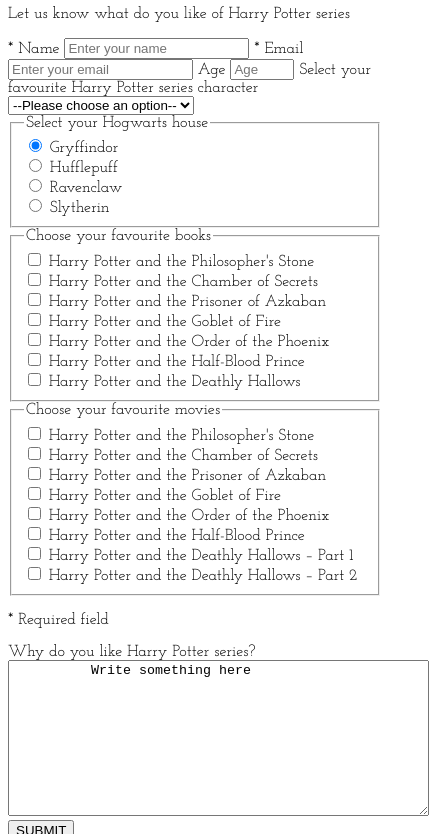
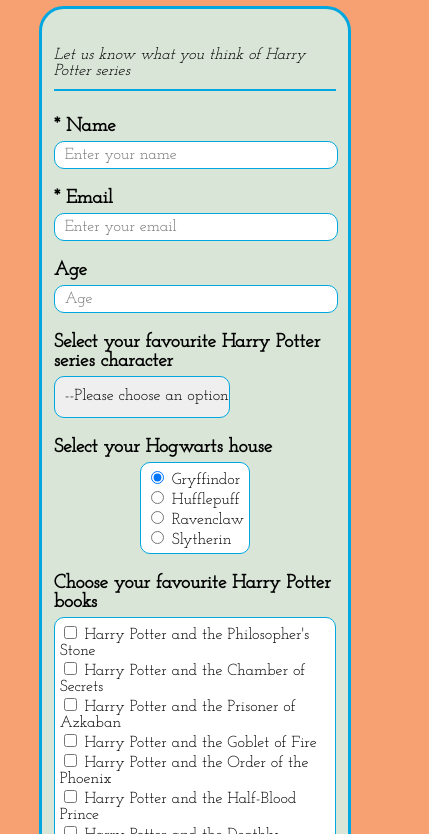
Before and after one commit to crisbnk/survey-form, a website: page index.html in a window 390 px wide. Shown: the part 75-909 px from the top of the page, 429 px wide, since content can reach past the window. Drawn offline with Linux system fonts and the light colour scheme; a web font is replaced by a local one.

Commit message:
Made form responsive. All tests passed.

```diff
--- a/index.html
+++ b/index.html
@@ -10,34 +10,41 @@
     <link rel="stylesheet" href="style.css">
   </head>
   <body>
+    <div class="wrapper">
       <header>
         <h1 id="title">SURVEY FORM</h1>
       </header>
       <main>
         <p id="description">
-        Let us know what do you like of Harry Potter series
+          Let us know what you think of Harry Potter series
         </p>
         <form id="survey-form">
-        <label id="name-label" for="name">
+          <div class="user-field">
+            <label id="name-label" class="text-description" for="name">
               <span class="required">*</span> Name
             </label>
             <input id="name" type="text" name="name" value=""
             placeholder="Enter your name" required>
-        <!-- need email validation with error -->
-        <label id="email-label" for="email">
+          </div>
+          <div class="user-field">
+            <label id="email-label" class="text-description" for="email">
               <span class="required">*</span> Email
             </label>
             <input id="email" type="email" name="email" value=""
             placeholder="Enter your email" required>
-        <!-- need number validation with error -->
-        <label id="number-label" for="number">
+          </div>
+          <div class="user-field">
+            <label id="number-label" class="text-description" for="number">
               Age
             </label>
             <input id="number" type="number" name="number" value=""
             min="0" max="150" placeholder="Age">
-        <label id="dropdown-label" for="dropdown">
+          </div>
+          <div class="user-field">
+            <label id="dropdown-label" class="text-description" for="dropdown">
               Select your favourite Harry Potter series character
             </label>
+            <div class="selectdiv">
               <select id="dropdown">
                 <option value="">--Please choose an option--</option>
                 <option value="harry">Harry Potter</option>
@@ -51,27 +58,42 @@
                 <option value="ginny">Ginny Weasley</option>
                 <option value="other">Other</option>
               </select>
-        <fieldset>
-          <legend>Select your Hogwarts house</legend>
+            </div>
+          </div>
+          <fieldset class="user-field">
+            <legend>Select your favourite Hogwarts house</legend>
+            <label class="text-description" for="houses">
+              Select your Hogwarts house
+            </label>
+            <div id="houses" class="selection-wrapper">
               <div>
-            <input type="radio" id="gryffindor" value="gryffindor" name="house" checked />
+                <input type="radio" id="gryffindor"
+                  value="gryffindor" name="house" checked />
                 <label for="gryffindor">Gryffindor</label>
               </div>
               <div>
-            <input type="radio" id="hufflepuff" value="hufflepuff" name="house" />
+                <input type="radio" id="hufflepuff"
+                value="hufflepuff" name="house" />
                 <label for="hufflepuff">Hufflepuff</label>
               </div>
               <div>
-            <input type="radio" id="ravenclaw" value="ravenclaw" name="house" />
+                <input type="radio" id="ravenclaw"
+                value="ravenclaw" name="house" />
                 <label for="ravenclaw">Ravenclaw</label>
               </div>
               <div>
-            <input type="radio" id="slytherin" value="slytherin" name="house" />
+                <input type="radio" id="slytherin"
+                value="slytherin" name="house" />
                 <label for="slytherin">Slytherin</label>
               </div>
+            </div>
           </fieldset>
-        <fieldset>
-          <legend>Choose your favourite books</legend>
+          <fieldset class="user-field">
+            <legend>Choose your favourite Harry Potter books</legend>
+            <label class="text-description" for="books">
+              Choose your favourite Harry Potter books
+            </label>
+            <div id="books" class="selection-wrapper">
               <div>
                 <input type="checkbox" id="philosopher" name="book"
                 value="philosopher" />
@@ -121,9 +143,14 @@
                   Harry Potter and the Deathly Hallows
                 </label>
               </div>
+            </div>
           </fieldset>
-        <fieldset>
-          <legend>Choose your favourite movies</legend>
+          <fieldset class="user-field">
+            <legend>Choose your favourite Harry Potter movies</legend>
+            <label class="text-description" for="movies">
+              Choose your favourite Harry Potter movies
+            </label>
+            <div id="movies" class="selection-wrapper">
               <div>
                 <input type="checkbox" id="m-philosopher" name="movie"
                 value="m-philosopher" />
@@ -180,18 +207,26 @@
                   Harry Potter and the Deathly Hallows – Part 2
                 </label>
               </div>
+            </div>
           </fieldset>
+          <div class="user-field">
+            <label class="text-description" for="textarea">
+              Why do you like Harry Potter series?
+            </label>
+            <textarea id="textarea"
+              name="textarea" rows="10" cols="50"
+              placeholder="I like Harry Potter series because..."></textarea>
+          </div>
+          <div class="button-wrapper">
+            <button id="submit" type="submit" name="submit">SUBMIT</button>
+          </div>
           <p><span class="required">*</span> Required field</p>
-        <label for="textarea">Why do you like Harry Potter series?</label>
-        <textarea id="textarea" name="textarea" rows="10" cols="50">
-          Write something here
-        </textarea>
-        <button id="submit" type="submit" name="submit">SUBMIT</button>
         </form>
       </main>
       <footer>
-      <p>2018 CRISBNK</p>
+        <p>2018 - CRISBNK</p>
       </footer>
+    </div>
     <script
       type="text/javascript"
       src="https://cdn.freecodecamp.org/testable-projects-fcc/v1/bundle.js">
--- a/style.css
+++ b/style.css
@@ -1,11 +1,158 @@
+:root {
+  --main-bg-color: #f7a072;
+  --secondary-bg-color: #d9e5d6;
+  --main-font-size: 16px;
+  --main-font-color: #000000;
+  --main-border-color: #00a7e1;
+}
+
 body {
   font-family: 'Josefin Slab', serif;
+  font-size: var(--main-font-size);
+  color: var(--main-font-color);
+  background-color: var(--main-bg-color);
+  margin: 0px;
+  padding: 0px;
+}
+
+.wrapper {
+  margin: 0px;
+  padding: 0px;
+}
+
+header {
+  text-align: center;
+}
+
+main {
+  margin: 0px 10%;
+  padding: 3%;
+  background-color: var(--secondary-bg-color);
+  border: 3px solid var(--main-border-color);
+  border-radius: 25px;
+}
+
+footer {
+  text-align: center;
+  background-color: brown:
 }
 
 h1 {
   font-family: 'Fredericka the Great', cursive;
 }
 
-header {
-  text-align: center;
+#description {
+  border-bottom: 2px solid var(--main-border-color);
+  padding: 10px 0;
+  font-style: italic;
 }
+
+form {
+  display: flex;
+  flex-direction: column;
+}
+
+form .user-field {
+  display: flex;
+  flex-direction: row;
+  justify-content: flex-start;
+  align-items: center;
+  margin: 10px 0;
+}
+
+form div.user-field input,
+form div.user-field div.selectdiv select#dropdown,
+form div.user-field textarea {
+  height: 30px;
+  border-radius: 10px;
+  border: 1px solid var(--main-border-color);
+  padding: 5px 0px;
+  font-family: 'Josefin Slab', serif;
+  font-size: var(--main-font-size);
+  width: 100%;
+  text-indent: 10px;
+}
+
+form div.user-field div.selectdiv select#dropdown {
+  height: 42px;
+}
+
+.selectdiv select {
+  -webkit-appearance: none;
+  -moz-appearance: none;
+  appearance: none;
+}
+
+form div.user-field textarea {
+  height: 142px;
+}
+
+form .text-description {
+  font-size: 1.2rem;
+  font-weight: bold;
+}
+
+form .user-field label {
+  flex-basis: 30%;
+  margin-bottom: 5px;
+}
+
+form div.user-field input,
+form div.user-field div.selectdiv,
+form div.user-field textarea,
+form .user-field .selection-wrapper {
+  flex-basis: 70%;
+}
+
+form fieldset {
+  border: none;
+  padding: 0px;
+  margin-left: 0px;
+  display: flex;
+  flex-direction: row;
+}
+
+fieldset legend {
+  position:absolute;
+  left: -5000px;
+}
+
+form .selection-wrapper {
+  background-color: #ffffff;
+  border: 1px solid var(--main-border-color);
+  border-radius: 10px;
+  padding: 5px;
+}
+
+form .button-wrapper {
+  display: flex;
+  flex-direction: column;
+  align-items: center;
+  border-top: 2px solid var(--main-border-color);
+  margin: 10px 0;
+}
+
+form button#submit {
+  margin: 10px 0;
+  width: 30%;
+  height: 42px;
+  background: var(--main-border-color);
+  border: 3px solid var(--main-border-color);
+  border-radius: 10px;
+  font-weight: bold;
+}
+
+@media (max-width: 600px) {
+  form .user-field {
+    flex-direction: column;
+    align-items: flex-start;
+  }
+
+  form .user-field .selection-wrapper {
+    margin: 0 auto;
+  }
+
+  form button#submit {
+    width: 100%;
+  }
+}
```
Lines whose indentation alone changed are shown as unchanged.
